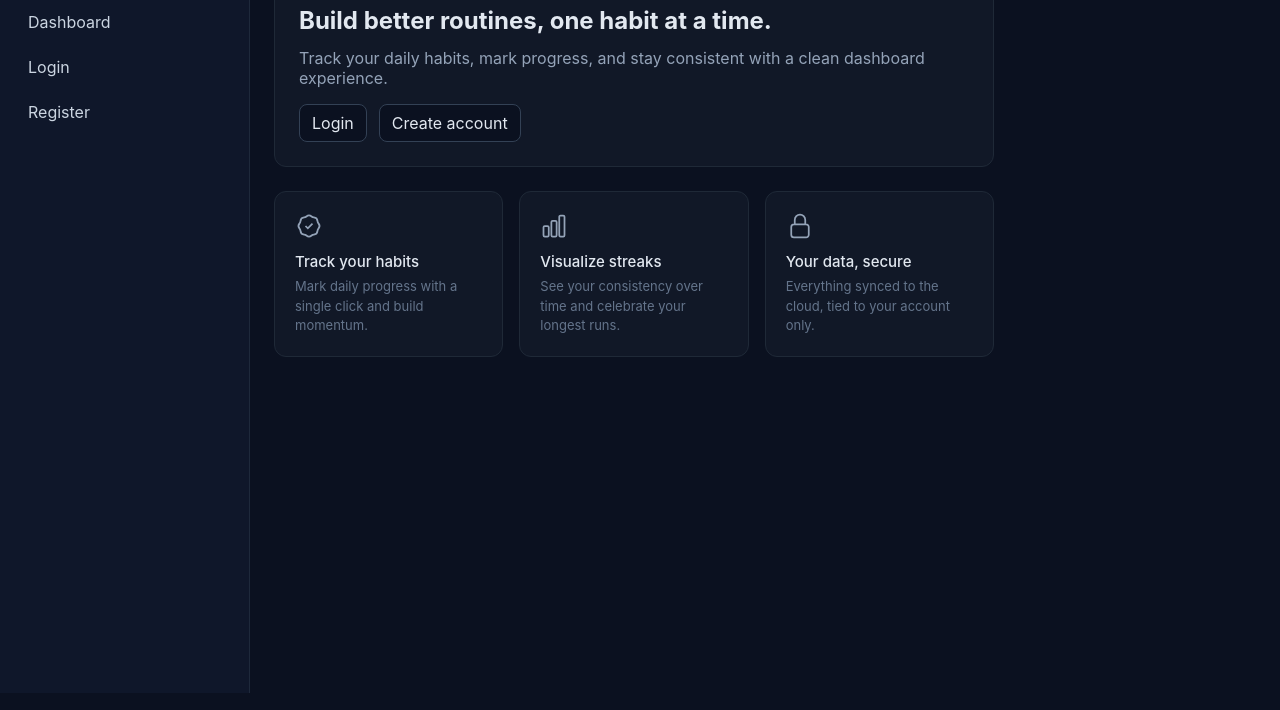
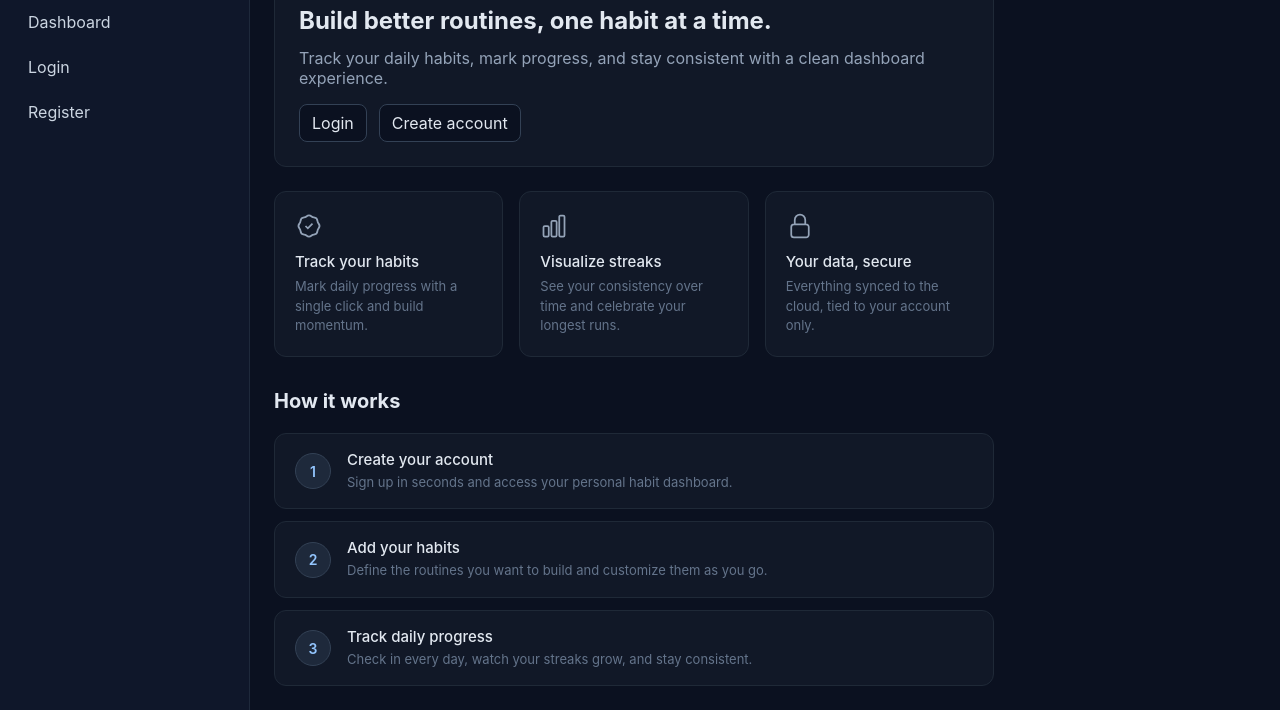
Before and after one commit to SamuelNakab/tp-front-2, an Astro site in the folder frontend/: page / in a window 1280 px wide. Shown: the part 107-817 px from the top of the page. Built offline with nearby package versions, Linux system fonts and the light colour scheme; Astro itself is replaced by a stand-in of ours.

Commit message:
guia de como trabaja la app home

```diff
--- a/frontend/src/pages/index.astro
+++ b/frontend/src/pages/index.astro
@@ -33,6 +33,33 @@ import MainLayout from "../layouts/MainLayout.astro";
       </svg>
       <h3>Your data, secure</h3>
       <p>Everything synced to the cloud, tied to your account only.</p>
+    </div>
+  </section>
+
+  <section class="how-it-works">
+    <h2>How it works</h2>
+    <div class="steps">
+      <div class="step">
+        <span class="step-number">1</span>
+        <div class="step-content">
+          <h3>Create your account</h3>
+          <p>Sign up in seconds and access your personal habit dashboard.</p>
+        </div>
+      </div>
+      <div class="step">
+        <span class="step-number">2</span>
+        <div class="step-content">
+          <h3>Add your habits</h3>
+          <p>Define the routines you want to build and customize them as you go.</p>
+        </div>
+      </div>
+      <div class="step">
+        <span class="step-number">3</span>
+        <div class="step-content">
+          <h3>Track daily progress</h3>
+          <p>Check in every day, watch your streaks grow, and stay consistent.</p>
+        </div>
+      </div>
     </div>
   </section>
 </MainLayout>
@@ -80,6 +107,7 @@ import MainLayout from "../layouts/MainLayout.astro";
     grid-template-columns: repeat(3, 1fr);
     gap: 1rem;
     max-width: 720px;
+    margin-bottom: 2rem;
   }
 
   .feature-card {
@@ -108,4 +136,60 @@ import MainLayout from "../layouts/MainLayout.astro";
     color: #64748b;
     line-height: 1.5;
   }
+
+  .how-it-works {
+    max-width: 720px;
+  }
+
+  .how-it-works h2 {
+    margin: 0 0 1.25rem;
+    font-size: 1.25rem;
+    color: #e2e8f0;
+  }
+
+  .steps {
+    display: flex !important;
+    flex-direction: column;
+    gap: 0.75rem;
+  }
+
+  .step {
+    display: flex !important;
+    flex-direction: row !important;
+    gap: 1rem;
+    align-items: center;
+    background: #111827;
+    border: 1px solid #1f2937;
+    border-radius: 0.75rem;
+    padding: 1rem 1.25rem;
+  }
+
+  .step-number {
+    flex-shrink: 0;
+    width: 36px;
+    height: 36px;
+    border-radius: 50%;
+    background: #1e293b;
+    color: #93c5fd;
+    display: flex !important;
+    align-items: center;
+    justify-content: center;
+    font-weight: 600;
+    font-size: 14px;
+    border: 1px solid #334155;
+  }
+
+  .step-content h3 {
+    margin: 0 0 0.25rem;
+    font-size: 15px;
+    font-weight: 500;
+    color: #e2e8f0;
+  }
+
+  .step-content p {
+    margin: 0;
+    font-size: 13px;
+    color: #64748b;
+    line-height: 1.5;
+  }
 </style>
```
